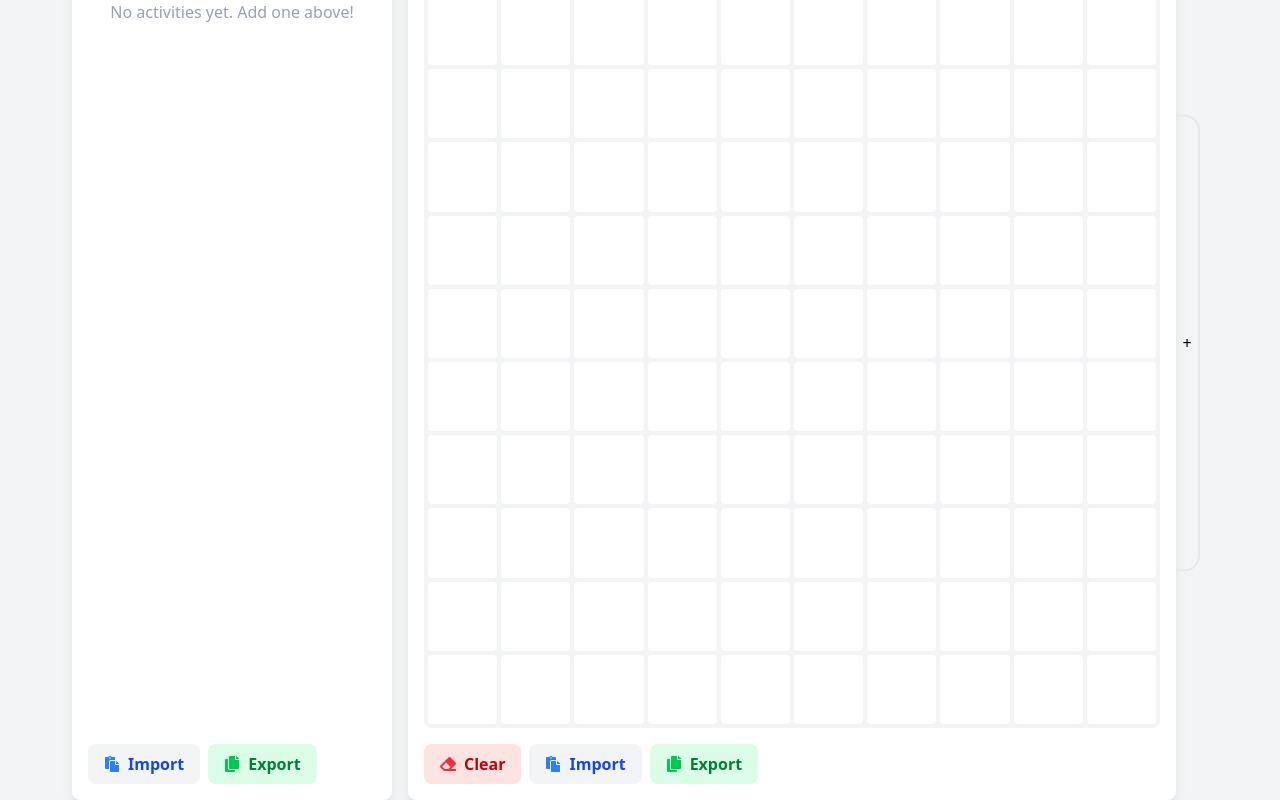
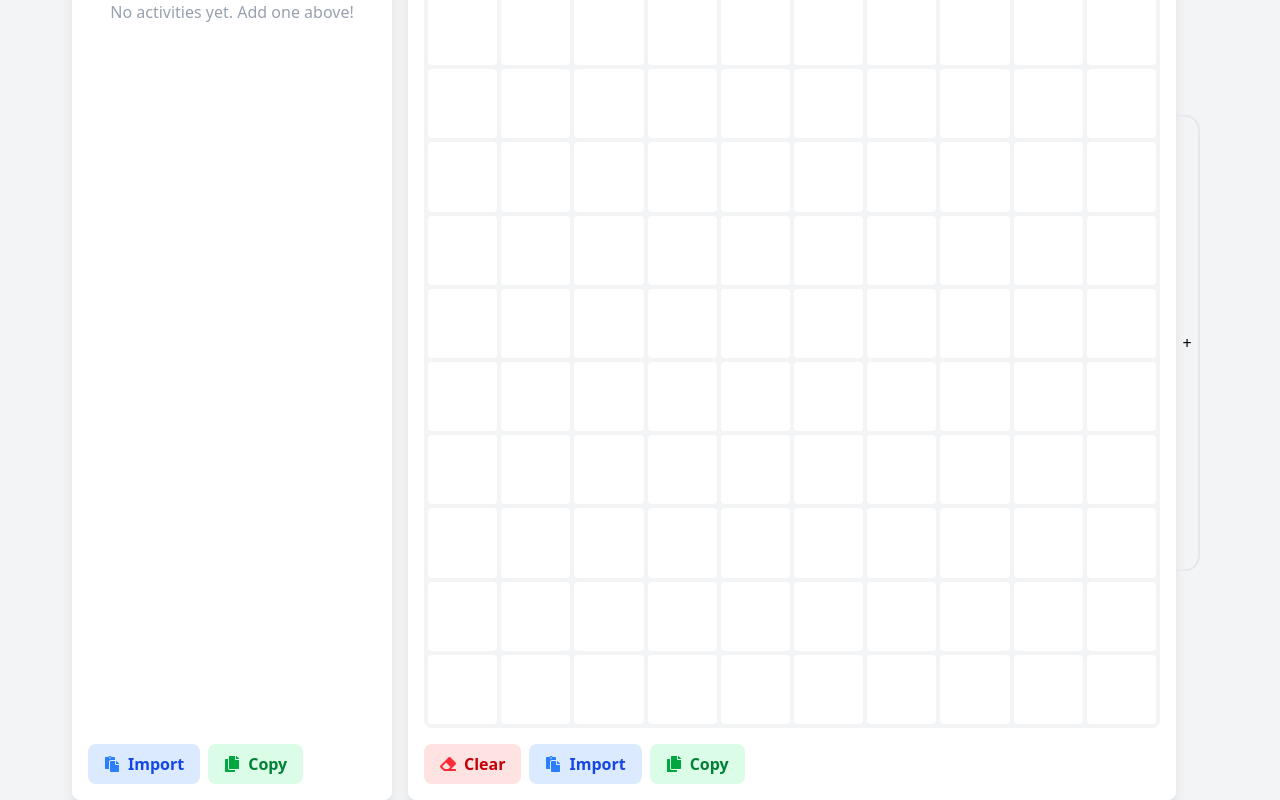
Before and after one commit to Zach-Mac/100-blocks-visualizer, a Next.js app: page / in a window 1280 px wide. Shown: the part 260-1060 px from the top of the page. Built offline with nearby package versions, Linux system fonts and the light colour scheme.

Commit message:
copy button component

```diff
--- /dev/null
+++ b/app/components/CopyButton.tsx
@@ -0,0 +1,60 @@
+import { useState } from 'react'
+import clsx from 'clsx'
+import { FaCopy, FaCheck } from 'react-icons/fa'
+
+interface CopyButtonProps {
+	value?: string | (() => Promise<string> | string)
+	className?: string
+	iconOnly?: boolean
+	label?: string
+	title?: string
+	successLabel?: string
+	iconColor?: string
+	onCopy?: () => void | Promise<void>
+}
+
+export default function CopyButton({
+	value,
+	className = '',
+	iconOnly = false,
+	label = 'Copy',
+	title = 'Copy to clipboard',
+	successLabel = 'Copied!',
+	iconColor = 'text-green-600',
+	onCopy
+}: CopyButtonProps) {
+	const [copied, setCopied] = useState(false)
+	const [error, setError] = useState<string | null>(null)
+
+	async function handleCopy() {
+		setError(null)
+		try {
+			if (value) {
+				const text = typeof value === 'function' ? await value() : value
+				await navigator.clipboard.writeText(text)
+			}
+			setCopied(true)
+			if (onCopy) await onCopy()
+			setTimeout(() => setCopied(false), 1200)
+		} catch (err) {
+			console.error('Copy error:', err)
+			setError('Failed to copy. Please try again.')
+		}
+	}
+
+	return (
+		<div className="inline-block">
+			<button
+				type="button"
+				title={title}
+				className={clsx(className || 'btn')}
+				onClick={handleCopy}
+				disabled={copied}
+			>
+				{copied ? <FaCheck className={iconColor} /> : <FaCopy className={iconColor} />}
+				{!iconOnly && <span>{copied ? successLabel : label}</span>}
+			</button>
+			{error && <span className="ml-2 text-sm text-red-600">{error}</span>}
+		</div>
+	)
+}
--- a/app/components/FooterButtons.tsx
+++ b/app/components/FooterButtons.tsx
@@ -1,10 +1,7 @@
+import CopyButton from '@/app/components/CopyButton'
 import Modal from '@/app/components/Modal'
-import clsx from 'clsx'
 import { useRef, useState } from 'react'
 import { FaEraser, FaPaste, FaCheck, FaCopy } from 'react-icons/fa'
-
-const buttonClasses =
-	'flex items-center gap-2 font-semibold px-4 py-2 rounded-lg hover:scale-105 hover:shadow-lg transition-all duration-150 active:scale-95 cursor-pointer bg-gray-100'
 
 interface FooterButtonsProps {
 	onClear?: () => void
@@ -21,8 +18,6 @@ export default function FooterButtons({
 	entityName,
 	iconsOnly = false
 }: FooterButtonsProps) {
-	const [exportCopied, setExportCopied] = useState(false)
-	const [exportError, setExportError] = useState<string | null>(null)
 	const [importModalOpen, setImportModalOpen] = useState(false)
 	const [importError, setImportError] = useState('')
 	const [importText, setImportText] = useState('')
@@ -51,15 +46,7 @@ export default function FooterButtons({
 	}
 
 	const handleExport = async () => {
-		setExportError(null)
-		try {
-			await onExport?.()
-			setExportCopied(true)
-			setTimeout(() => setExportCopied(false), 1200)
-		} catch (err) {
-			console.error('Export error:', err)
-			setExportError('Failed to export. Please try again.')
-		}
+		await onExport?.()
 	}
 
 	const displayEntityName = entityName ? ' ' + entityName : ''
@@ -69,7 +56,7 @@ export default function FooterButtons({
 			<div className="flex w-full gap-2">
 				{onClear && (
 					<button
-						className={clsx(buttonClasses, 'bg-red-100 text-red-700 hover:bg-red-200')}
+						className="btn btn-red"
 						onClick={onClear}
 						title={`Clear${displayEntityName}`}
 					>
@@ -79,10 +66,7 @@ export default function FooterButtons({
 				)}
 				{onImport && (
 					<button
-						className={clsx(
-							buttonClasses,
-							'bg-blue-100 text-blue-700 hover:bg-blue-200'
-						)}
+						className="btn btn-blue"
 						onClick={openImportModal}
 						title={`Import${displayEntityName}`}
 					>
@@ -91,24 +75,14 @@ export default function FooterButtons({
 					</button>
 				)}
 				{onExport && (
-					<button
-						className={clsx(
-							buttonClasses,
-							'bg-green-100 text-green-700 hover:bg-green-200'
-						)}
-						onClick={handleExport}
+					<CopyButton
+						className="btn btn-green"
+						onCopy={handleExport}
 						title={`Export${displayEntityName}`}
-					>
-						{exportCopied ? (
-							<FaCheck className="text-green-600" />
-						) : (
-							<FaCopy className="text-green-500" />
-						)}
-						{!iconsOnly && <span>Export</span>}
-					</button>
+					/>
 				)}
 			</div>
-			{exportError && <span className="ml-4 text-sm text-red-600">{exportError}</span>}
+			{importError && <span className="ml-4 text-sm text-red-600">{importError}</span>}
 
 			{/* Import Modal */}
 			<Modal open={importModalOpen} onClose={() => setImportModalOpen(false)}>
@@ -129,6 +103,12 @@ export default function FooterButtons({
 						}}
 						placeholder={`Paste JSON here...`}
 						aria-label={`Paste${displayEntityName} JSON`}
+						onKeyDown={e => {
+							if ((e.ctrlKey || e.metaKey) && e.key === 'Enter') {
+								e.preventDefault()
+								handleImportConfirm()
+							}
+						}}
 					/>
 					{importError && <div className="mt-2 text-sm text-red-500">{importError}</div>}
 					<div className="mt-5 flex justify-end gap-3">
--- a/app/globals.css
+++ b/app/globals.css
@@ -15,3 +15,33 @@
 	}
 }
 @custom-variant mobile-hover (&:hover);
+
+.btn-min {
+	@apply flex cursor-pointer items-center gap-2 rounded-lg bg-gray-100 font-semibold transition-all duration-150;
+}
+
+.btn-hover {
+	@apply hover:scale-105 hover:shadow-lg active:scale-95;
+}
+
+.btn-p {
+	@apply px-4 py-2;
+}
+
+.btn {
+	@apply flex cursor-pointer items-center gap-2 rounded-lg bg-gray-100 font-semibold transition-all duration-150;
+	@apply hover:scale-105 hover:shadow-lg active:scale-95;
+	@apply px-4 py-2;
+}
+
+.btn-blue {
+	@apply bg-blue-100 text-blue-700 hover:bg-blue-200;
+}
+
+.btn-red {
+	@apply bg-red-100 text-red-700 hover:bg-red-200;
+}
+
+.btn-green {
+	@apply bg-green-100 text-green-700 hover:bg-green-200;
+}
```
Also changed, not shown: 1 other file (tests, documents, lock files or other folders).
